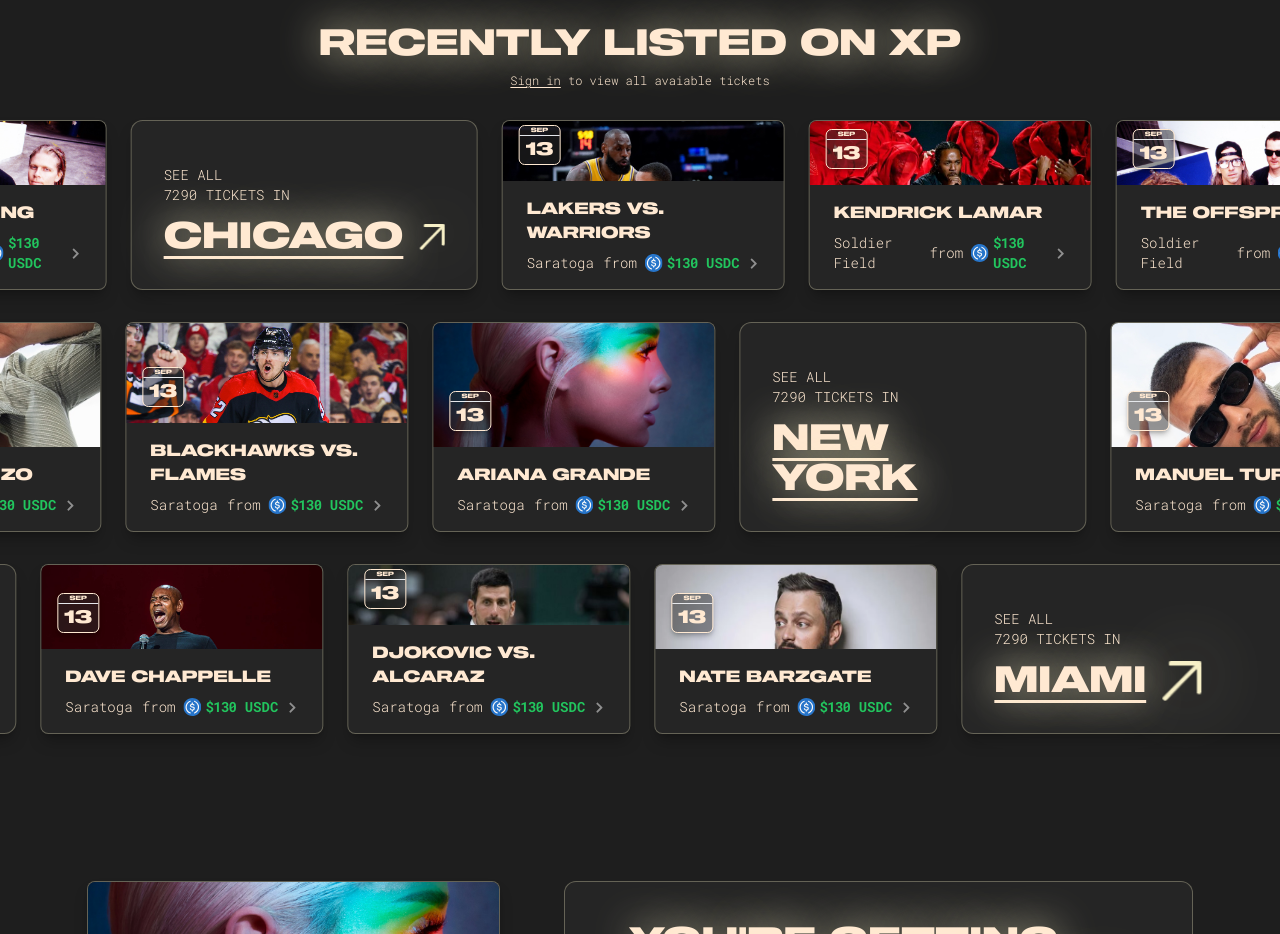
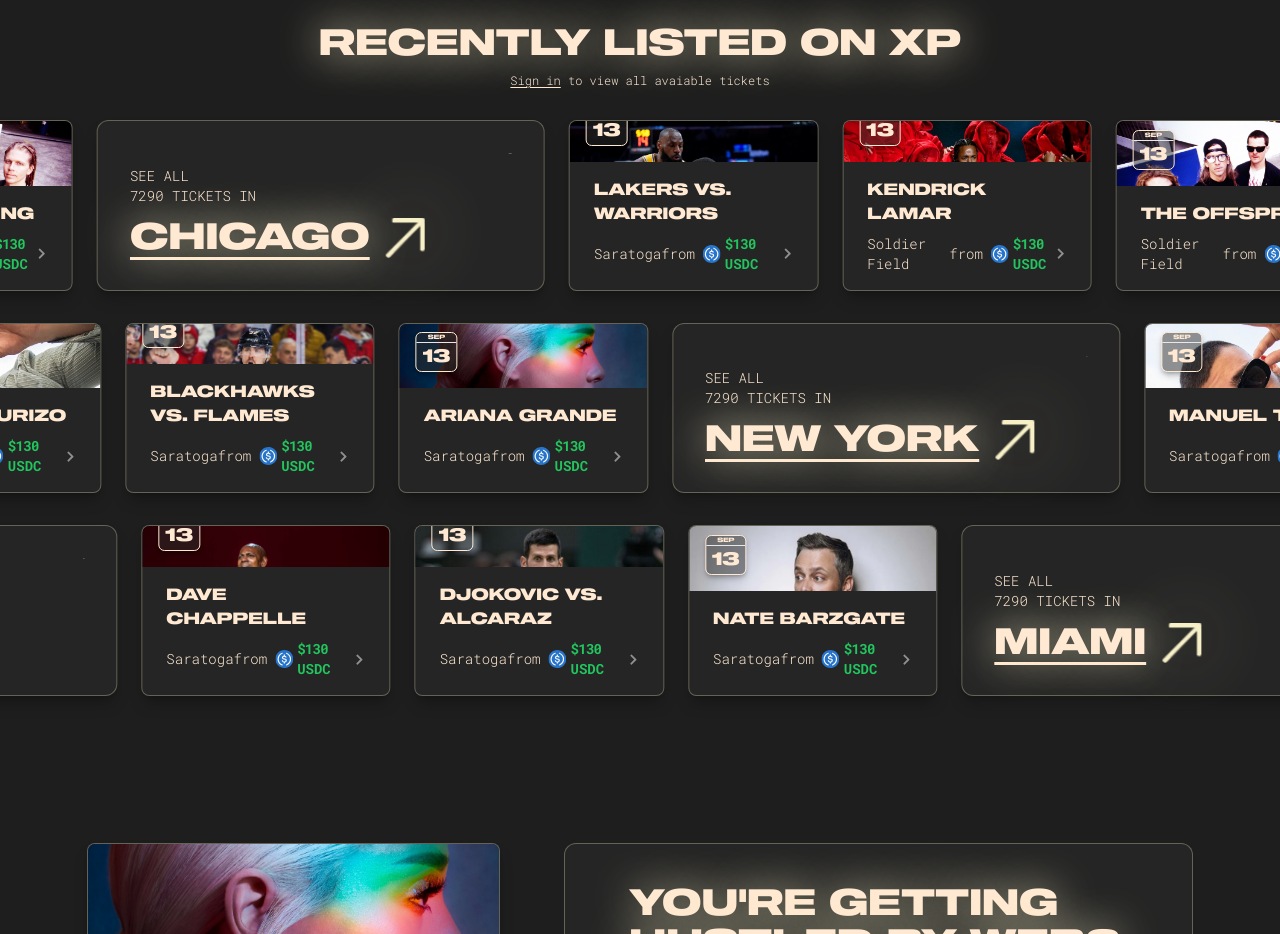
Before and after one commit to nanyaDev/xp, a Next.js app: page / in a window 1280 px wide. Shown: the part 840-1774 px from the top of the page. Built offline with nearby package versions, Linux system fonts and the light colour scheme.

Commit message:
Fix oversized city cards

```diff
--- a/app/page.tsx
+++ b/app/page.tsx
@@ -160,7 +160,7 @@
 
 const CityCard = ({ city, ticketCount, icon }: CityCardProps) => {
   return (
-    <div className="flex-1 p-8 flex flex-col justify-between border border-light-beige rounded-xl bg-darker shadow-lg shadow-black/25 hover:shadow-xl hover:shadow-black/50">
+    <div className="max-w-md w-full p-8 flex flex-col justify-between border border-light-beige rounded-xl bg-darker shadow-lg shadow-black/25 hover:shadow-xl hover:shadow-black/50">
       <div className="basis-1/2 pb-3 flex flex-row justify-end items-stretch">
         <div className="basis-1/4 relative">
           <Image alt="" src={icon} fill objectFit="contain" objectPosition="top right" style={{ filter: 'drop-shadow(0 0 30px rgba(247, 240, 199))'}}/>
```
